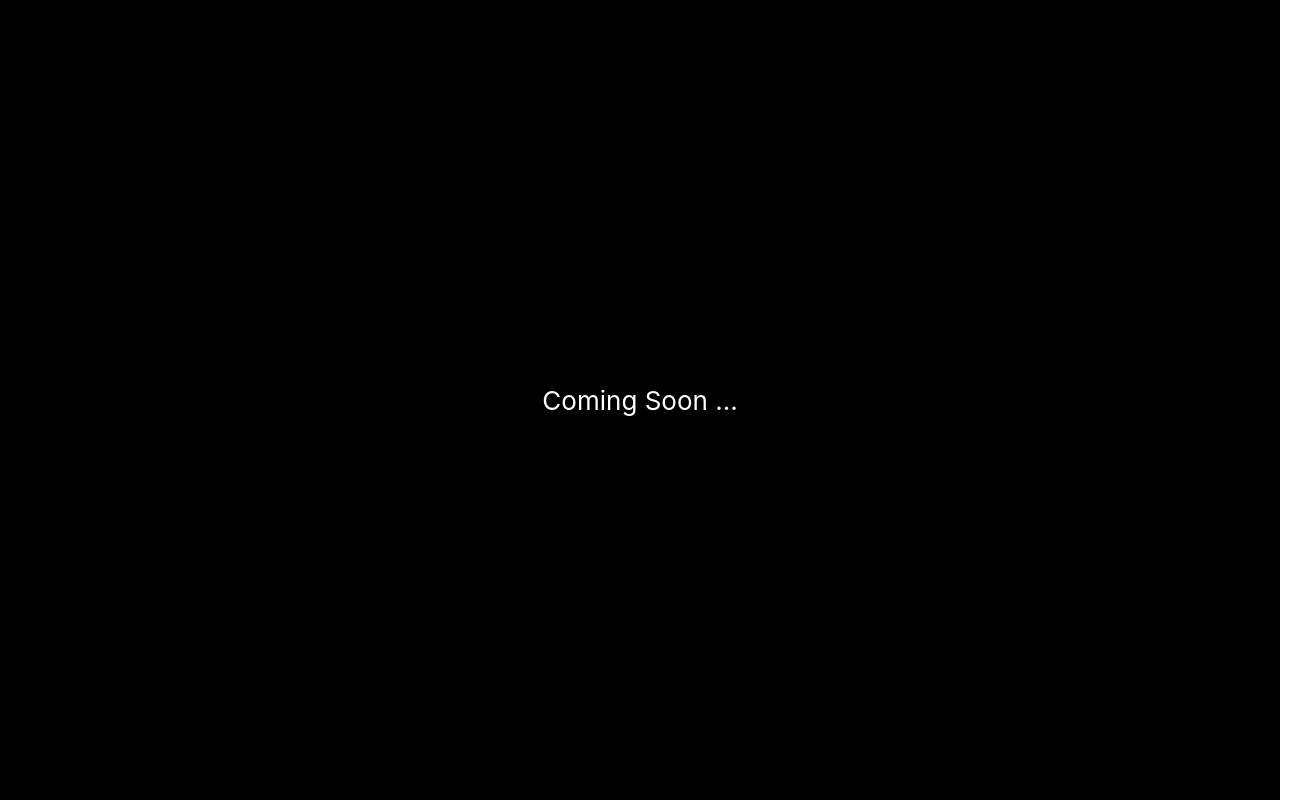
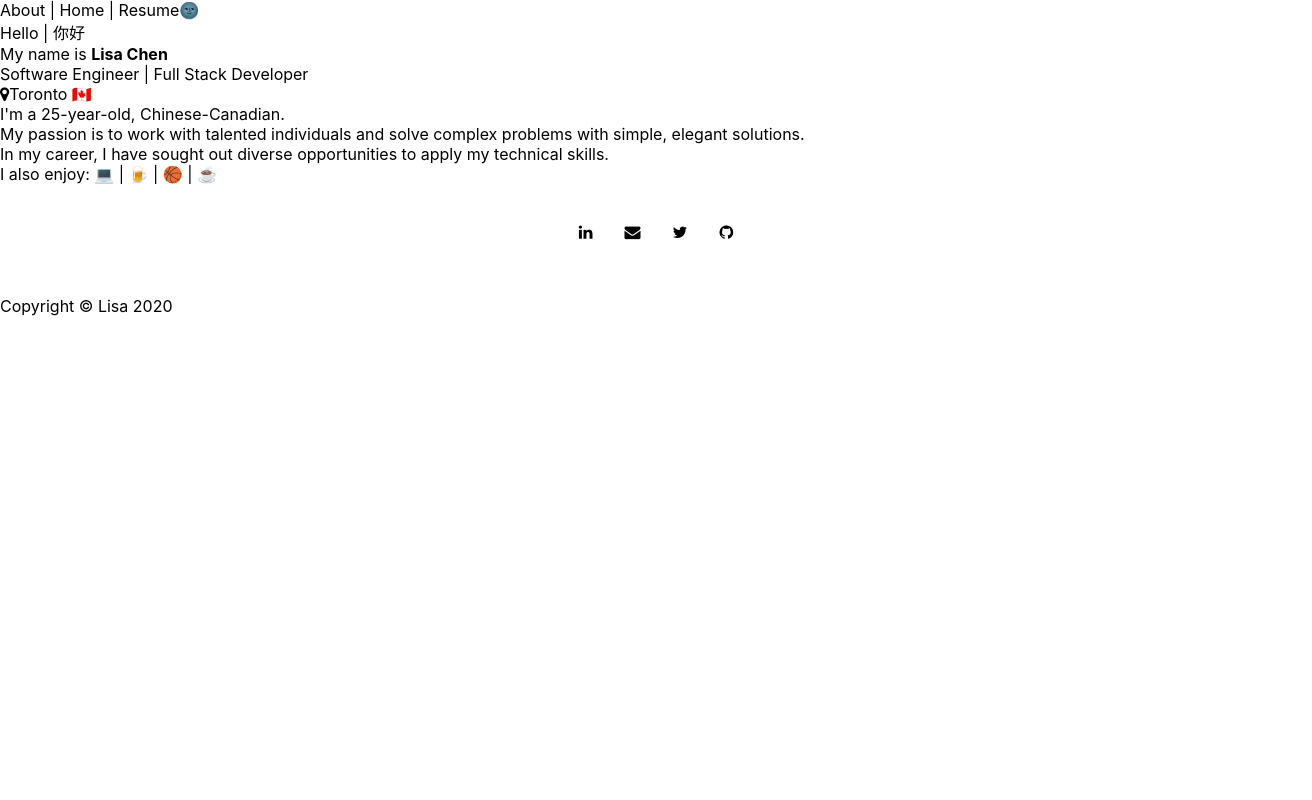
Before and after one commit to lisaqc/portfolio, a React (Create React App) app: page / in a window 1280 px wide. Shown: the whole page, 1312 px wide, since content can reach past the window. Built offline with nearby package versions, Linux system fonts and the light colour scheme.

Commit message:
setting up portfolio

```diff
--- a/package.json
+++ b/package.json
@@ -6,8 +6,10 @@
     "@testing-library/jest-dom": "^4.2.4",
     "@testing-library/react": "^9.5.0",
     "@testing-library/user-event": "^7.2.1",
+    "font-awesome": "^4.7.0",
     "react": "^16.13.1",
     "react-dom": "^16.13.1",
+    "react-router-dom": "^5.2.0",
     "react-scripts": "3.4.1"
   },
   "scripts": {
--- a/src/App.js
+++ b/src/App.js
@@ -1,18 +1,24 @@
-import React from 'react';
-import logo from './logo.svg';
-import './App.css';
+import React from "react";
+import { BrowserRouter, Switch, Route } from "react-router-dom";
+import "./App.css";
 
-function App() {
-  return (
-    <div className="App">
-      <header className="App-header">
-        {/* <img src={logo} className="App-logo" alt="logo" /> */}
-        <p>
-         Coming Soon ...
-        </p>
-      </header>
-    </div>
-  );
+import Home from "./pages/home/home.page";
+import About from "./pages/about/about.page";
+// import Project from "./pages/project/project.component";
+
+class App extends React.Component {
+
+  render() {
+    return (
+      <div>
+        <BrowserRouter>
+          <Switch>
+            <Route path="/about" component={About} />
+            <Route path="/" component={Home} />
+          </Switch>
+        </BrowserRouter>
+      </div>
+    );
+  }
 }
-
 export default App;
--- /dev/null
+++ b/src/components/footer/footer.component.jsx
@@ -0,0 +1,51 @@
+import React from 'react';
+import 'font-awesome/css/font-awesome.css';
+import './footer.styles.css';
+
+const Footer = () => {
+    const year = new Date().getFullYear();
+
+    return (
+    <div className='footer'>
+            <ul className="Social-Icons">
+            <li>
+                <div>
+                  <a href="http://linkedin.com/in/lisaqc" rel="noopener noreferrer" target="_blank"><i className="fa fa-linkedin icon tooltip"><div className = 'tooltiptext'>LinkedIn</div></i></a>
+                </div>
+              </li>
+              <li>
+                <div>
+                  <a href="mailto:hi@chenliang.ca" rel="noopener noreferrer" target="_blank"><i className="fa fa-envelope icon tooltip"><div className = 'tooltiptext'>Email</div></i>
+                  </a>
+                </div>
+              </li>
+              {/* <li>
+                <div>
+                  <a href="http://instagram.com/itslisa.c" rel="noopener noreferrer" target="_blank"><i className="fa fa-instagram icon tooltip"><div className = 'tooltiptext'>Instagram</div></i></a>
+                </div>
+              </li> */}
+              <li>
+                <div>
+                  <a href="http://twitter.com/lisaqc" rel="noopener noreferrer" target="_blank"><i className="fa fa-twitter icon tooltip"><div className = 'tooltiptext'>Twitter</div></i></a>
+                </div>
+              </li>
+
+              <li>
+                <div>
+                  <a href="http://github.com/lisaqc" rel="noopener noreferrer" target="_blank"><i className="fa fa-github icon tooltip"><div className = 'tooltiptext'>Github</div></i></a>
+                </div>
+              </li>
+              {/* <li>
+                <div>
+                  <a href="/resume.pdf" rel="noopener noreferrer" target="_blank"><i className="fa fa-file icon tooltip"><div className = 'tooltiptext'>Resume</div></i></a>
+                </div>
+              </li> */}
+            </ul>
+          <footer>
+            <p>Copyright © Lisa {year}</p>
+          </footer>
+    </div>
+    );
+};
+
+export default Footer;
--- /dev/null
+++ b/src/components/footer/footer.styles.css
@@ -0,0 +1,33 @@
+ul.Social-Icons {
+    display: flex;
+    width: 100vw;
+    justify-content: center;
+    list-style-type: none;
+    padding: 16px;
+    margin: 0;
+  }
+
+
+  .icon {
+    color:black;
+    border-radius: 50%;
+    padding: 8px;
+    margin: 16px 8px;
+    transition: all .2s ease-in-out;
+  }
+
+  :hover.icon {
+    cursor: pointer;
+    transform: scale(1.2);
+  }
+
+  .tooltiptext {
+    color: white;
+    background-color: black;
+    visibility: hidden;
+    font-family: Arial, Helvetica, sans-serif;
+    position: absolute;
+    font-size: 12px;
+    padding: 4px 8px;
+    border-radius: 10%;
+  }
--- /dev/null
+++ b/src/components/navbar/navbar.component.jsx
@@ -0,0 +1,14 @@
+import React from 'react';
+import 'font-awesome/css/font-awesome.css';
+import './navbar.styles.css';
+
+const Navbar = () => {
+
+    return (
+    <navbar className='navbar'>
+    About | Home | Resume
+    </navbar>
+    );
+};
+
+export default Navbar;
--- /dev/null
+++ b/src/pages/about/about.page.jsx
@@ -0,0 +1,17 @@
+import React from 'react';
+import 'font-awesome/css/font-awesome.css';
+import './about.styles.css';
+
+const About = () => {
+    const year = new Date().getFullYear();
+
+    return (
+    <div className='project-page'> Coming Soon
+        <footer>
+            <p>Copyright © Chen Liang {year}</p>
+        </footer>
+    </div>
+    );
+};
+
+export default About;
--- /dev/null
+++ b/src/pages/home/home.page.jsx
@@ -0,0 +1,77 @@
+
+import React from 'react';
+import 'font-awesome/css/font-awesome.css';
+import './home.styles.css';
+import Navbar from '../../components/navbar/navbar.component'
+import Footer from '../../components/footer/footer.component';
+
+
+const Home = () => {
+
+    const [darkMode, setDarkMode] = React.useState(getInitialMode())
+    React.useEffect(() => {
+      localStorage.setItem('dark', JSON.stringify(darkMode));
+    }, [darkMode]);
+
+    function getInitialMode() {
+      const isReturningUser = 'dark' in localStorage;
+      const savedMode = JSON.parse(localStorage.getItem('dark'));
+      const userPrefersDark = getPrefColorScheme();
+      // if mode was saved -> dark / light
+      if(isReturningUser) {
+        return savedMode;
+        // if preferred color scheme is dark -> dark
+      } else if (userPrefersDark) {
+        return true;
+        // otherwise -> light
+      } else {
+        return false;
+      }
+    }
+
+    function getPrefColorScheme() {
+      if(!window.matchMedia) return;
+      return window.matchMedia("(prefers-color-scheme: dark)").matches;
+    }
+    return (
+      <div className={"home-page", `${darkMode ? 'dark-mode' : 'light-mode'}`}>
+        <header className="home-header">
+            <Navbar/>
+            <span className = 'toggle'>
+              <span onClick={() => setDarkMode(prevMode => !prevMode)}>{darkMode ? '☀️' : '🌚'}</span>
+            </span>
+          <div className = 'header'>
+            <div className = 'info'>
+              <div>Hello | 你好
+                <div>
+                  My name is <b> Lisa Chen</b>
+                  <div className = 'toggle-container'>
+
+                  </div>
+                </div>
+              </div>
+              <div className = 'title'>Software Engineer | Full Stack Developer</div>
+              <div className = 'location'><i className="fa fa-map-marker pin"/>Toronto <span role="img" aria-label="Canada">  🇨🇦</span></div>
+            </div>
+            <div className = 'about'>
+              I'm a 25-year-old, Chinese-Canadian.
+              <br/>
+              My passion is to work with talented individuals and solve complex problems with simple, elegant solutions.
+              <br/>
+              In my career, I have sought out diverse opportunities to apply my technical skills.
+            </div>
+            <div className = 'hobbies'>
+            I also enjoy:
+              <span role="img" aria-label="Tech"> 💻 |</span>
+              <span role="img" aria-label="Beer"> 🍺 | </span>
+              <span role="img" aria-label="Basketball"> 🏀 |</span>
+              <span role="img" aria-label="Coffee"> ☕️</span>
+            </div>
+            </div>
+        </header>
+        <Footer/>
+       </div>
+    );
+};
+
+export default Home;
```
Also changed, not shown: src/components/navbar/navbar.styles.css (added), src/pages/about/about.styles.css (added), src/pages/home/home.styles.css (added), 1 other file (tests, documents, lock files or other folders).
